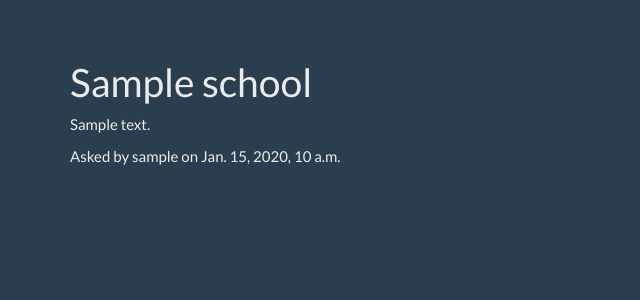
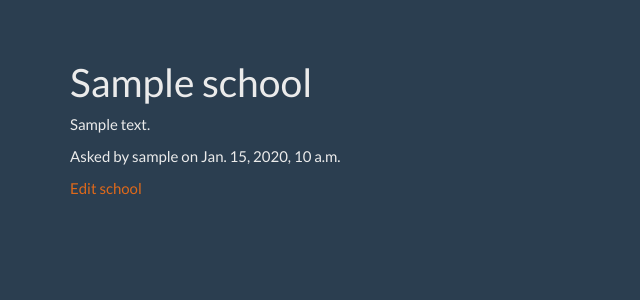
Before and after one commit to aralotibi/Smart_Start, a Django app: page /school/1/ in a window 1280 px wide. Shown: the part 40-340 px from the top of the page, without its empty margins (0-640 px from the left). Run offline with Django 3.2, Linux system fonts and the light colour scheme; a user stored in the database is signed in; tables that the repository leaves empty hold one stand-in row (values such as "Sample post"); some libraries are stand-ins or nearby versions.

Commit message:
Add school update view

```diff
--- a/core/urls.py
+++ b/core/urls.py
@@ -8,4 +8,5 @@ urlpatterns = patterns('',
     url(r'^school/create/$', SchoolCreateView.as_view(), name='school_create'),
     url(r'school/$', SchoolListView.as_view(), name='school_list'),
     url(r'^school/(?P<pk>\d+)/$', SchoolDetailView.as_view(), name='school_detail'),
+    url(r'^school/update/(?P<pk>\d+)/$', SchoolUpdateView.as_view(), name='school_update'),
 )
--- a/core/views.py
+++ b/core/views.py
@@ -3,6 +3,7 @@ from django.views.generic import TemplateView
 from django.views.generic import DetailView
 from django.views.generic import CreateView
 from django.views.generic import ListView
+from django.views.generic import UpdateView
 from django.core.urlresolvers import reverse_lazy
 from .models import *
 
@@ -27,3 +28,8 @@ class SchoolListView(ListView):
 class SchoolDetailView(DetailView):
     model = School
     template_name = 'school/school_detail.html'
+
+class SchoolUpdateView(UpdateView):
+    model = School
+    template_name = 'school/school_form.html'
+    fields = ['title', 'description']
--- a/templates/school/school_detail.html
+++ b/templates/school/school_detail.html
@@ -3,4 +3,7 @@
 <h1>{{ school.title }}</h1>
 <p>{{ school.description }}</p>
 <p>Asked by {{ school.user.username }} on {{ school.created_at }}</p>
+{% if school.user == user %}
+<p><a href="{% url 'school_update' pk=school.id %}">Edit school</a></p>
+{% endif %}
 {% endblock %}
```
